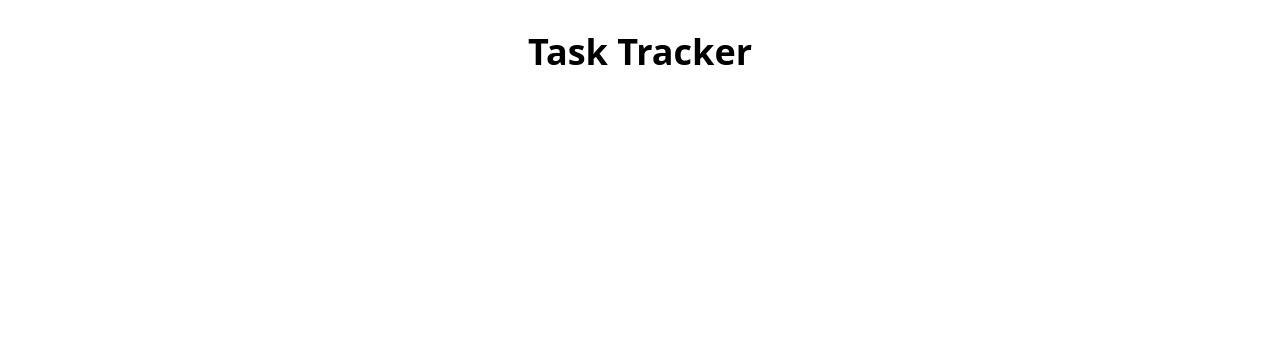
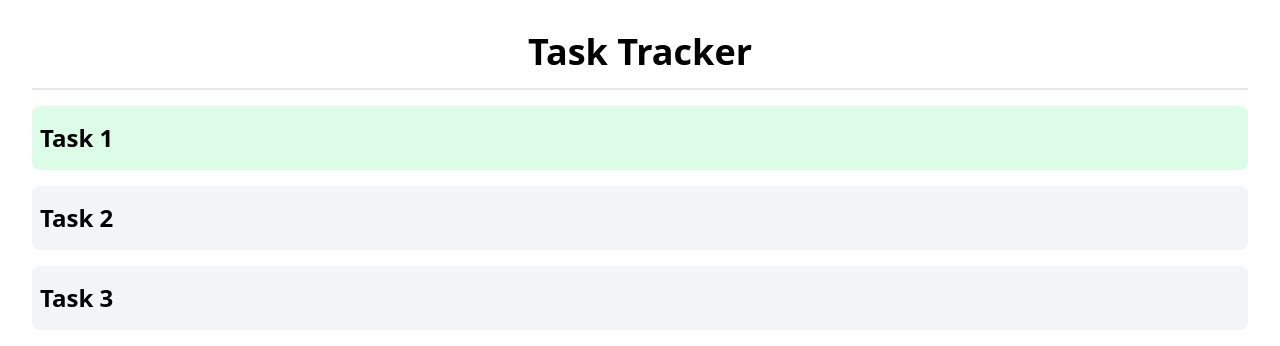
Before and after one commit to pixelzee3/vue-task-tracker, a Vue app: page / in a window 1280 px wide. Shown: the top 346 px of the page. Built offline with nearby package versions, Linux system fonts and the light colour scheme.

Commit message:
Style TaskList component.

```diff
--- a/src/App.vue
+++ b/src/App.vue
@@ -2,11 +2,28 @@
 import { ref } from 'vue';
 import TaskList from './TaskList.vue';
 
-const tasks = ref([]);
+const tasks = ref([
+  {
+    id: 1,
+    title: 'Task 1',
+    completed: true,
+  },
+  {
+    id: 2,
+    title: 'Task 2',
+    completed: false,
+  },
+  {
+    id: 3,
+    title: 'Task 3',
+    completed: false,
+  },
+]);
 </script>
 <template>
   <div>
     <h1 class="mt-8 text-center text-4xl font-bold">Task Tracker</h1>
+    <div class="border-t-2 rounded mx-8 my-4"></div>
     <TaskList :tasks="tasks" />
   </div>
 </template>
--- a/src/TaskList.vue
+++ b/src/TaskList.vue
@@ -6,10 +6,17 @@ const props = defineProps({
     type: Array,
     default: () => [],
   },
-})
+});
 </script>
 <template>
-  <div>
-
+  <div class="px-8">
+    <div
+      v-for="task in props.tasks"
+      :key="task.id"
+      class="mt-4 rounded-lg px-2 py-4 first:mt-0"
+      :class="{ 'bg-green-100': task.completed, 'bg-gray-100': !task.completed }"
+    >
+      <h2 class="text-2xl font-semibold">{{ task.title }}</h2>
+    </div>
   </div>
 </template>
```
